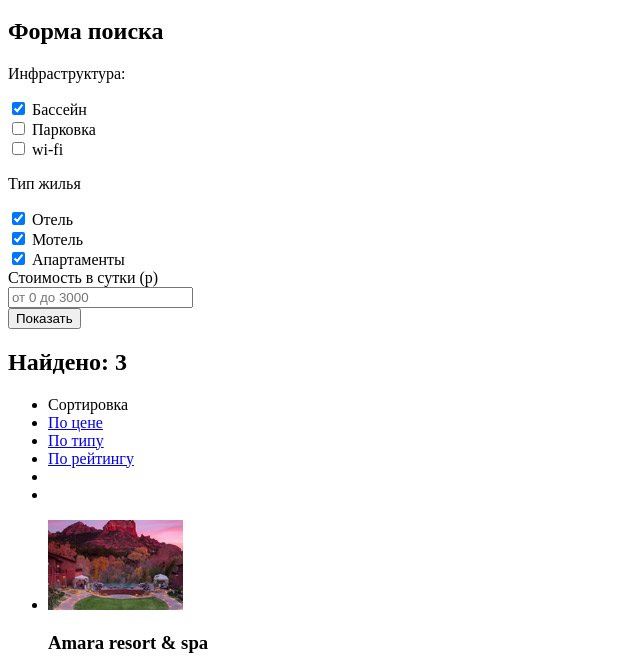
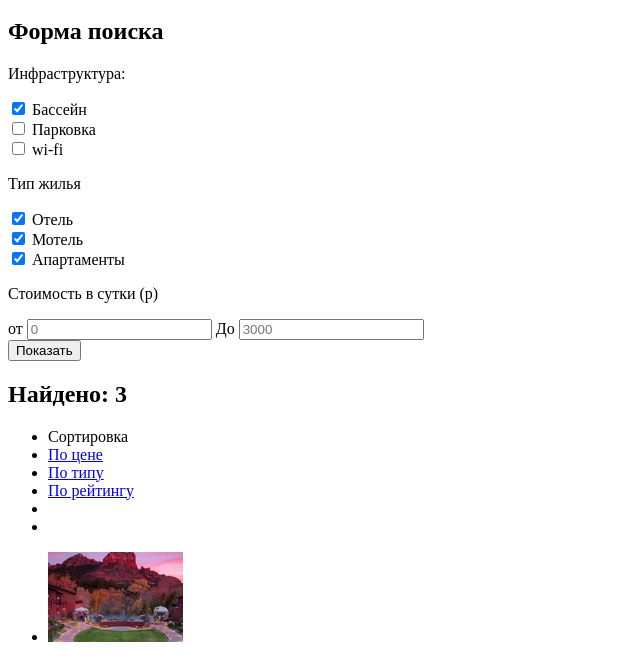
Before and after one commit to JuliaKryglova/547709-sedona, a plain HTML site: page hotels.html in a window 1280 px wide. Shown: the part 116-777 px from the top of the page, without its empty margins (0-640 px from the left). Drawn offline with Linux system fonts and the light colour scheme.

Commit message:
исправлен участок кода с ползунком

```diff
--- a/hotels.html
+++ b/hotels.html
@@ -55,10 +55,11 @@
           <label for="apartment">Апартаменты</label>
           </div>
           <div>
-          <label for="minmax">Стоимость в сутки (р)</label>
-          </div>
-          <div>
-          <input type="number" name="minmax" id="minmax" placeholder="от 0 до 3000">
+          <p>Стоимость в сутки (р)</p>
+          <label for="min">от</label>
+          <input type="number" name="min" id="min" placeholder="0">
+          <label for="max">До</label>
+          <input type="number" name="max" id="max" placeholder="3000">
           </div>
           <!-- Здесь будет слайдер-->
           <div>
```
